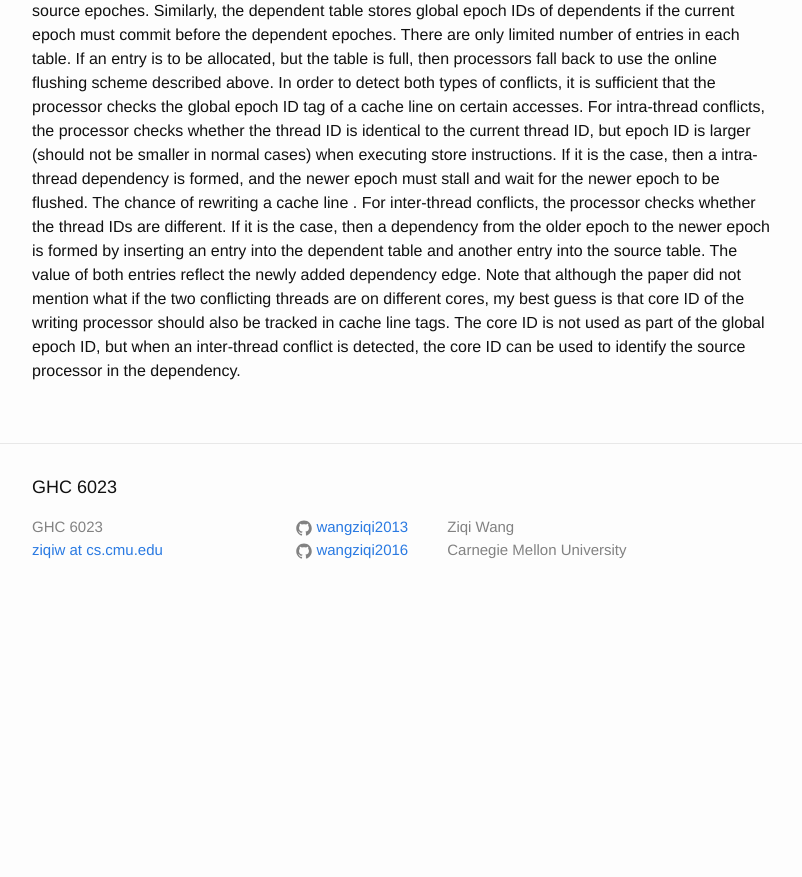
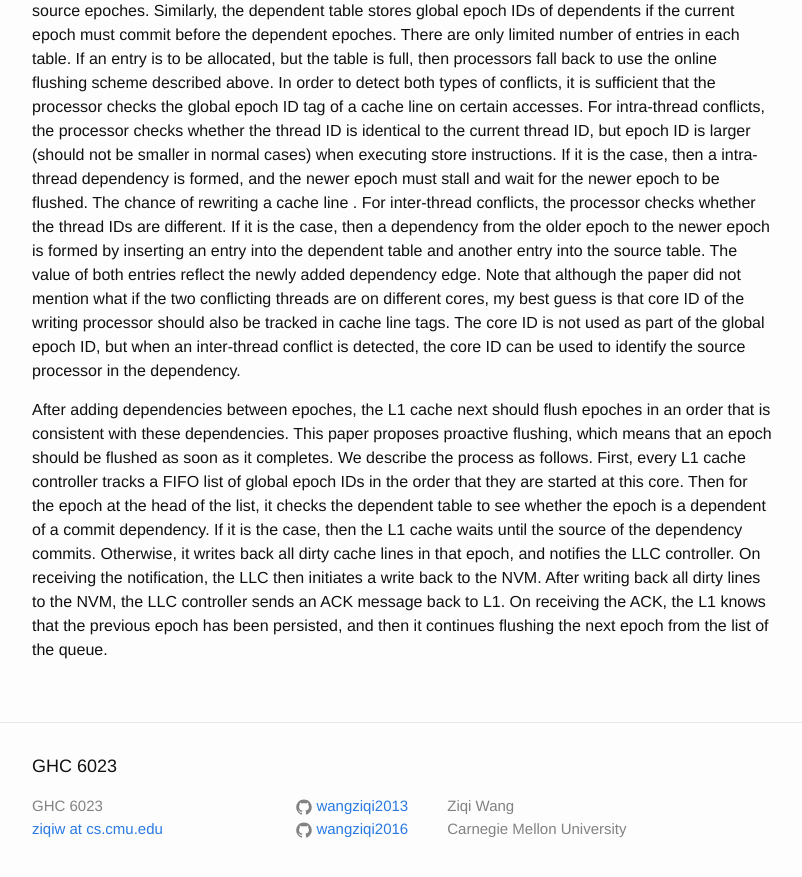
Before and after one commit to wangziqi2013/wangziqi2013.github.io, a Jekyll site: the page built from _posts/2019-03-24-efficient-persist-barriers-for-multicores.markdown, in a window 1280 px wide and 900 px high, scrolled down 2344 px. Shown: the top 877 px of the window, without its empty margins (238-1040 px from the left). Built offline with Jekyll 4.4.1, drawn with Linux system fonts in a browser that asks for light colours; before the commit the page ends 2965 px from its top, so only the background shows below that.

Commit message:
Adding normal persist

```diff
--- a/_posts/2019-03-24-efficient-persist-barriers-for-multicores.markdown
+++ b/_posts/2019-03-24-efficient-persist-barriers-for-multicores.markdown
@@ -94,3 +94,13 @@ added dependency edge. Note that although the paper did not mention what if the
 different cores, my best guess is that core ID of the writing processor should also be tracked in cache line tags. The core
 ID is not used as part of the global epoch ID, but when an inter-thread conflict is detected, the core ID can be used
 to identify the source processor in the dependency.
+
+After adding dependencies between epoches, the L1 cache next should flush epoches in an order that is consistent with
+these dependencies. This paper proposes proactive flushing, which means that an epoch should be flushed as soon as it completes.
+We describe the process as follows. First, every L1 cache controller tracks a FIFO list of global epoch IDs in the order
+that they are started at this core. Then for the epoch at the head of the list, it checks the dependent table to see whether the
+epoch is a dependent of a commit dependency. If it is the case, then the L1 cache waits until the source of the dependency
+commits. Otherwise, it writes back all dirty cache lines in that epoch, and notifies the LLC controller. On receiving the notification,
+the LLC then initiates a write back to the NVM. After writing back all dirty lines to the NVM, the LLC controller sends an ACK
+message back to L1. On receiving the ACK, the L1 knows that the previous epoch has been persisted, and then it continues
+flushing the next epoch from the list of the queue.
```
